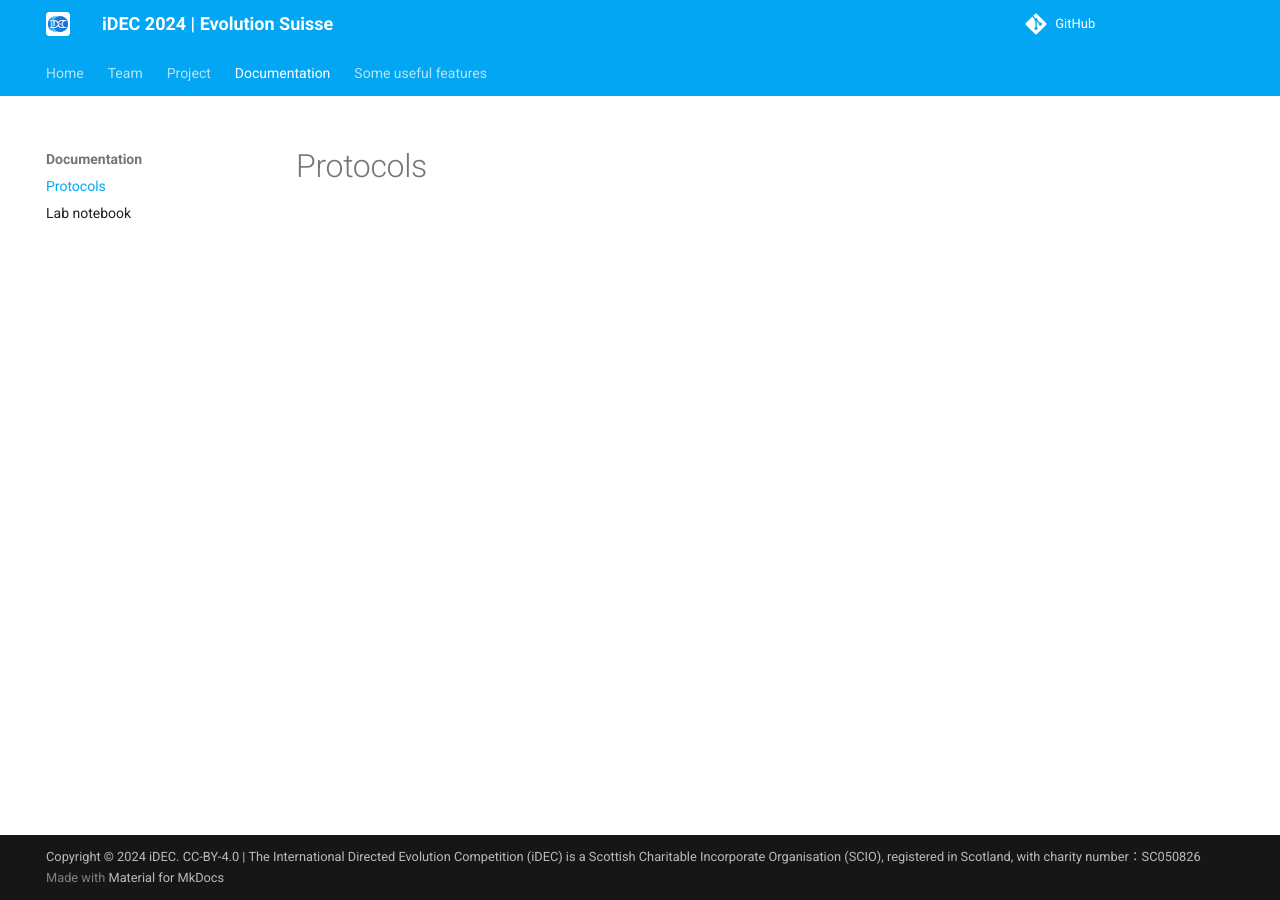
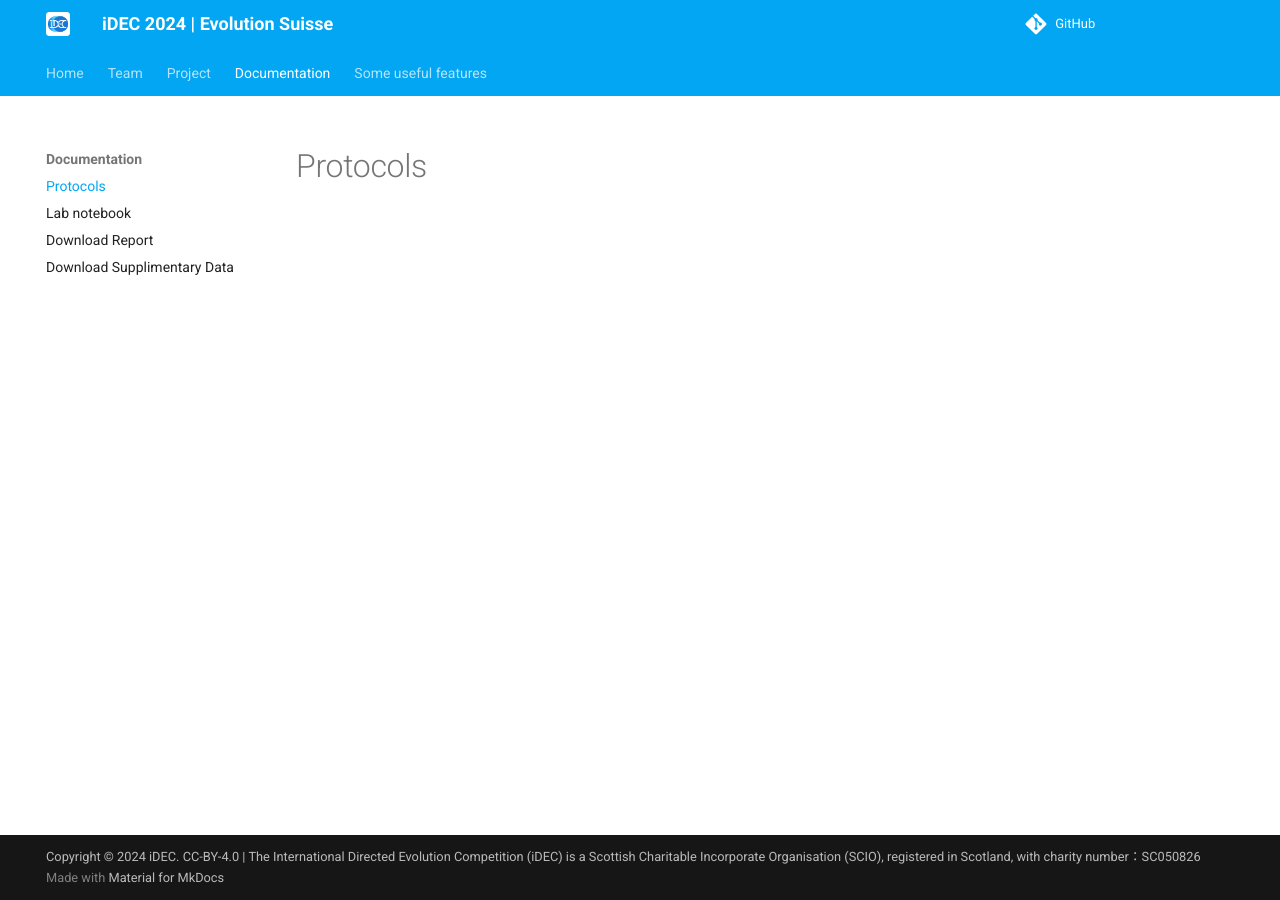
Before and after one commit to mibohl/2024_Evolution_Suisse, an MkDocs documentation site: the page built from docs/documentation/protocols.md, in a window 1280 px wide. Built offline with MkDocs 1.6.1 and Material for MkDocs 9.7.7, drawn with Linux system fonts in a browser that asks for light colours; comment, search, counter and statistics services are not loaded.

Commit message:
Linking report and supplement to Wiki

```diff
--- a/mkdocs.yml
+++ b/mkdocs.yml
@@ -55,4 +55,6 @@ nav:
   - Documentation:
       - Protocols: documentation/protocols.md
       - Lab notebook: documentation/notebook.md
+      - Download Report: files/report.pdf
+      - Download Supplimentary Data: files/supplement.pdf
   - Some useful features: useful_features.md
```
